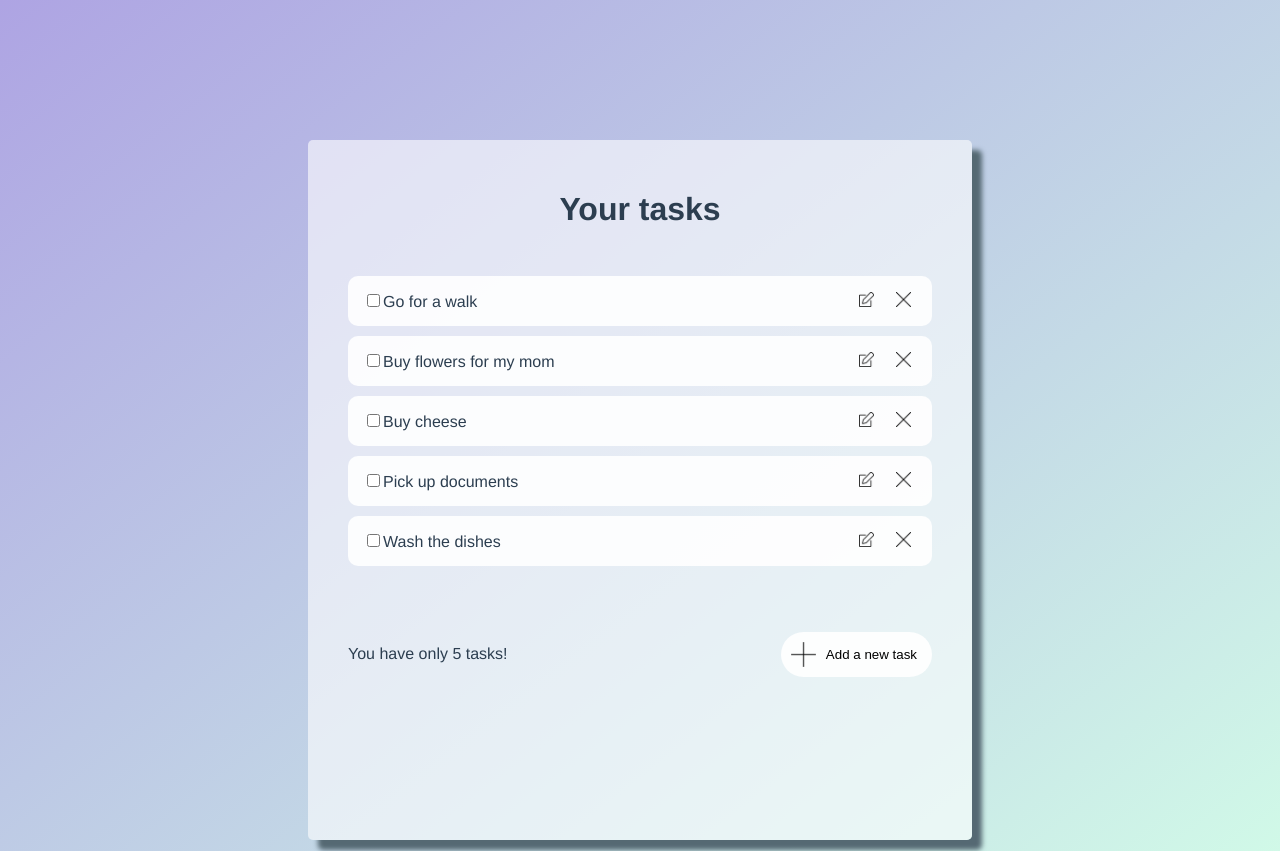
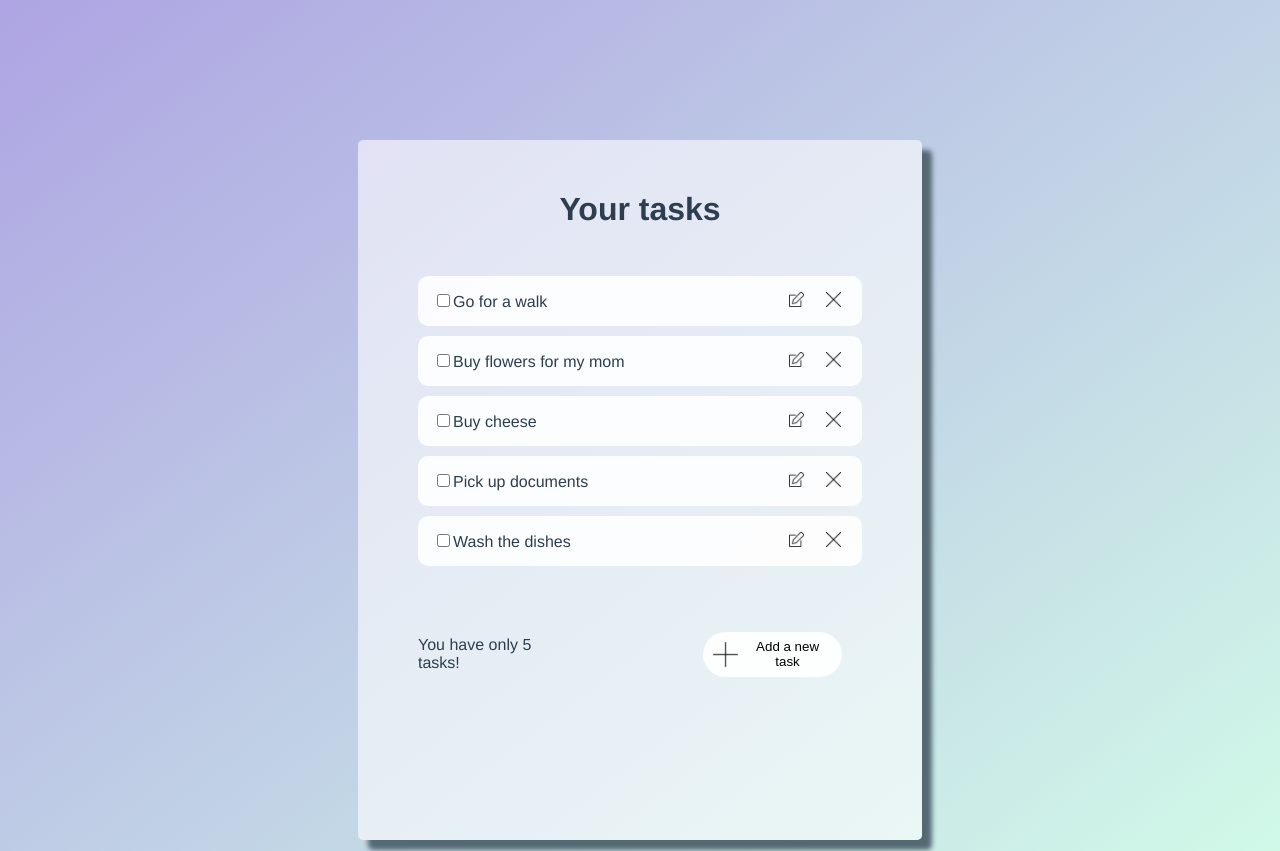
Before and after one commit to 1alena/ToDo-list, a Vue app: page / in a window 1280 px wide. Shown: the top 851 px of the page. Built offline with nearby package versions, Linux system fonts and the light colour scheme.

Commit message:
Scroll, input as other element, button for add task.

```diff
--- a/src/App.vue
+++ b/src/App.vue
@@ -34,7 +34,7 @@ export default {
   }
 
   .box {
-    margin: 140px 300px;
+    margin: 140px 350px;
     border: 5px black;
     background-color: rgba(255, 255, 255, 0.6);
     height: 700px;
--- a/src/components/ListWithTasks.vue
+++ b/src/components/ListWithTasks.vue
@@ -119,7 +119,7 @@ export default {
   li {
     list-style: none;
     padding: 15px;
-    margin: 10px 40px 10px 0;
+    margin: 10px 60px 10px 20px;
     background-color: rgba(255, 255, 255, 0.9);
     border-radius: 10px;
 
@@ -162,7 +162,8 @@ export default {
   }
 
   .completedTask{
-    color: cadetblue;
+    color: gray;
+
 
   }
 
--- a/src/components/theFooter.vue
+++ b/src/components/theFooter.vue
@@ -51,12 +51,12 @@ export default {
   }
 
   p{
-    margin: 40px;
+    margin: 40px 60px;
   }
 
   button{
     padding: 0 15px 0 0;
-    margin: 40px;
+    margin: 40px 80px;
     display: flex;
     align-items: center;
     text-align: center;
--- a/src/components/theInput.vue
+++ b/src/components/theInput.vue
@@ -38,7 +38,7 @@ export default {
 
   input{
     padding: 15px;
-    margin-left: 40px;
+    margin-left: 60px;
     width: 500px;
     background-color: rgba(255, 255, 255, 0.9);
     border-radius: 10px;
```
